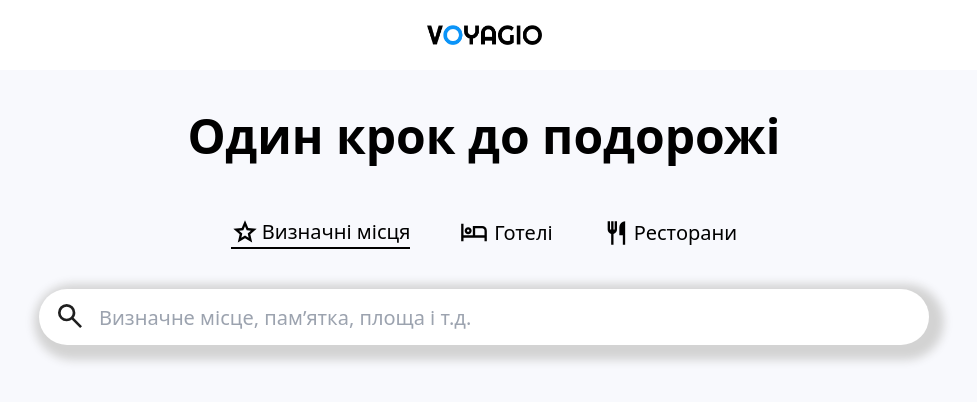
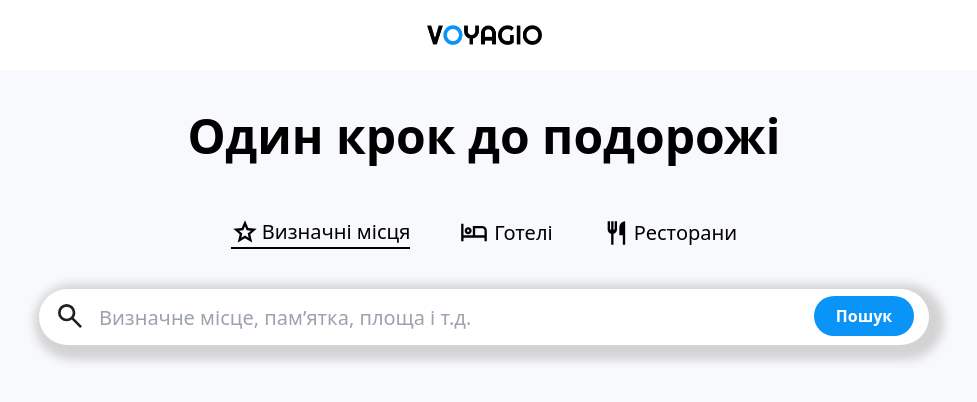
Before and after one commit to Quertov/voyagio, a Next.js app: page / in a window 1280 px wide. Shown: the top 402 px of the page, without its empty margins (156-1133 px from the left). Built offline with nearby package versions, Linux system fonts and the light colour scheme.

Commit message:
feat: search button and fix hotel category id

```diff
--- a/src/app/results/page.tsx
+++ b/src/app/results/page.tsx
@@ -25,7 +25,7 @@ const Results: FC = () => {
 
 	return (
 		<div className={ styles.root }>
-			<h1>Results for { query }</h1>
+			<h1>Results for { query.charAt(0).toUpperCase() + query.slice(1).toLowerCase() }</h1>
 			<section>
 				{ data.results.map((place: IPlace, i) => (
 					<article key={ i }>
--- a/src/components/Search.tsx
+++ b/src/components/Search.tsx
@@ -9,7 +9,7 @@ import SearchIcon from '../../public/icons/search.svg';
 import StarIcon from '../../public/icons/star.svg';
 import RestrauntIcon from '../../public/icons/restraunt.svg';
 import HotelIcon from '../../public/icons/hotel.svg';
-import { ICategoriesIds, ICategoriesTitles } from '@/types/types';
+import { ICategoriesIds } from '@/types/types';
 import clsx from 'clsx';
 
 const Search: FC = () => {
@@ -20,7 +20,7 @@ const Search: FC = () => {
 
 	const categoryId: ICategoriesIds = useMemo(() => ( {
 		landmarks: 16000,
-		hotels: 19058,
+		hotels: 19014,
 		restaurants: 13000
 	} ), []);
 
@@ -39,8 +39,8 @@ const Search: FC = () => {
 		}
 	} ), []);
 
-	const keyDownHandler = useCallback((event: React.KeyboardEvent<HTMLInputElement>) => {
-		if (event.key !== 'Enter') return;
+	const searchHandler = useCallback((event: React.KeyboardEvent<HTMLInputElement> | React.MouseEvent<HTMLButtonElement>) => {
+		if ('key' in event && event.key !== 'Enter') return;
 
 		if (!query) return;
 		const isEnglish = /^[a-zA-Z\s]+$/.test(query);
@@ -99,11 +99,15 @@ const Search: FC = () => {
 				<input
 					value={ query }
 					onChange={ (e => setQuery(e.target.value)) }
-					onKeyDown={ keyDownHandler }
+					onKeyDown={ searchHandler }
 					type="text"
 					className={ `${ styles.search } ${ isEnglishQueryStyles }` }
 					pattern="[u0750-\u077F]"
 					placeholder={ categoryTexts[category].placeholder } />
+				<button
+					aria-label='Search button'
+					className={ styles.search__button }
+					onClick={ searchHandler } >Пошук</button>
 				</div>
 			<ToastContainer />
 		</main>
--- a/src/styles/Search.module.css
+++ b/src/styles/Search.module.css
@@ -73,3 +73,33 @@
 	gap-[3px]
 	;
 }
+
+.search__button {
+	@apply
+	absolute
+	right-[15px]
+	top-[7px]
+	w-[100px]
+	h-[40px]
+	flex
+	items-center
+	justify-center
+	bg-accent
+	font-bold
+	text-white
+	rounded-full
+	cursor-pointer
+	;
+}
+
+.search__button:hover {
+	@apply
+	opacity-80
+	;
+}
+
+.search__button:active {
+	@apply
+	opacity-50
+	;
+}
```
